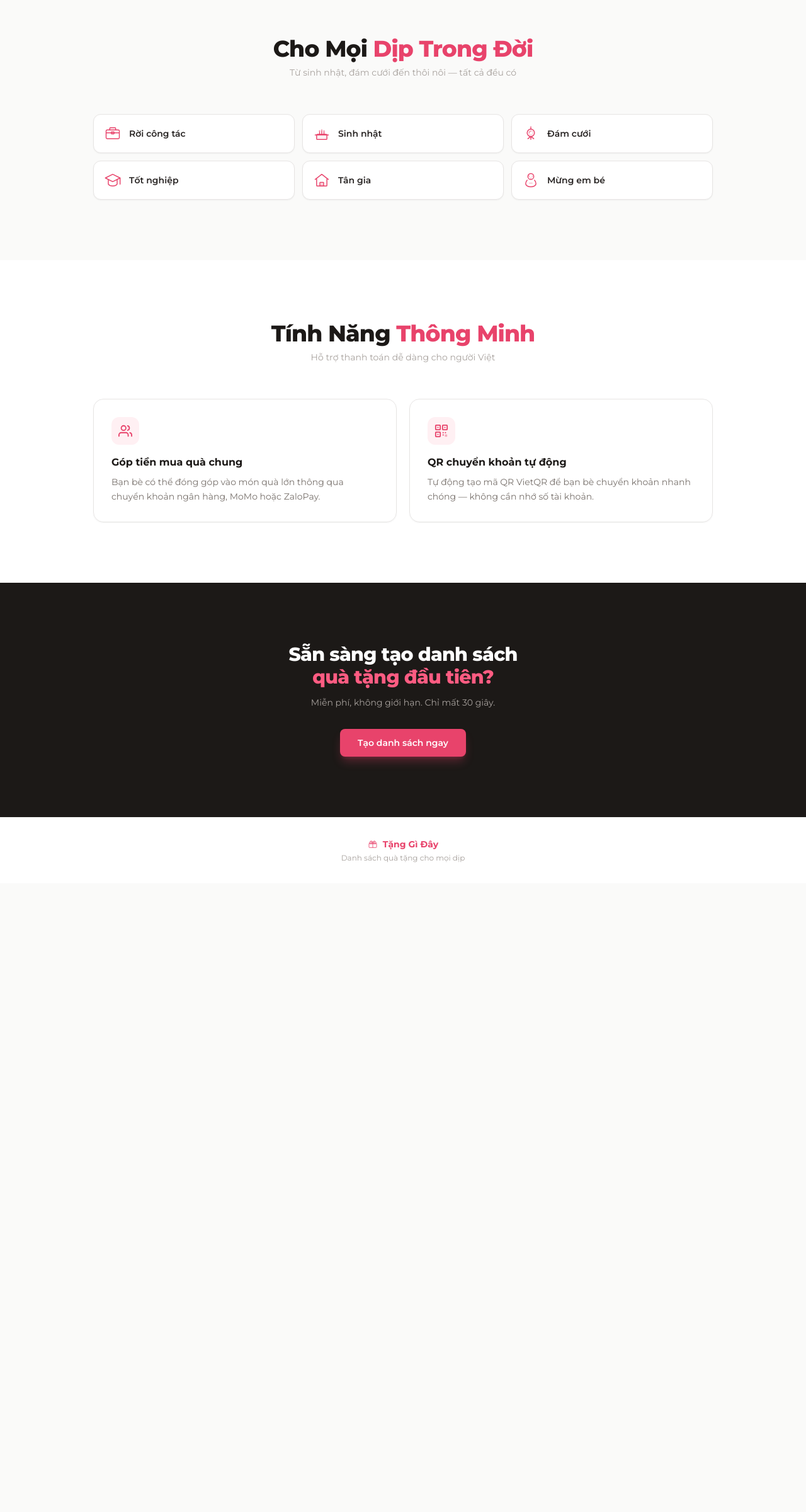
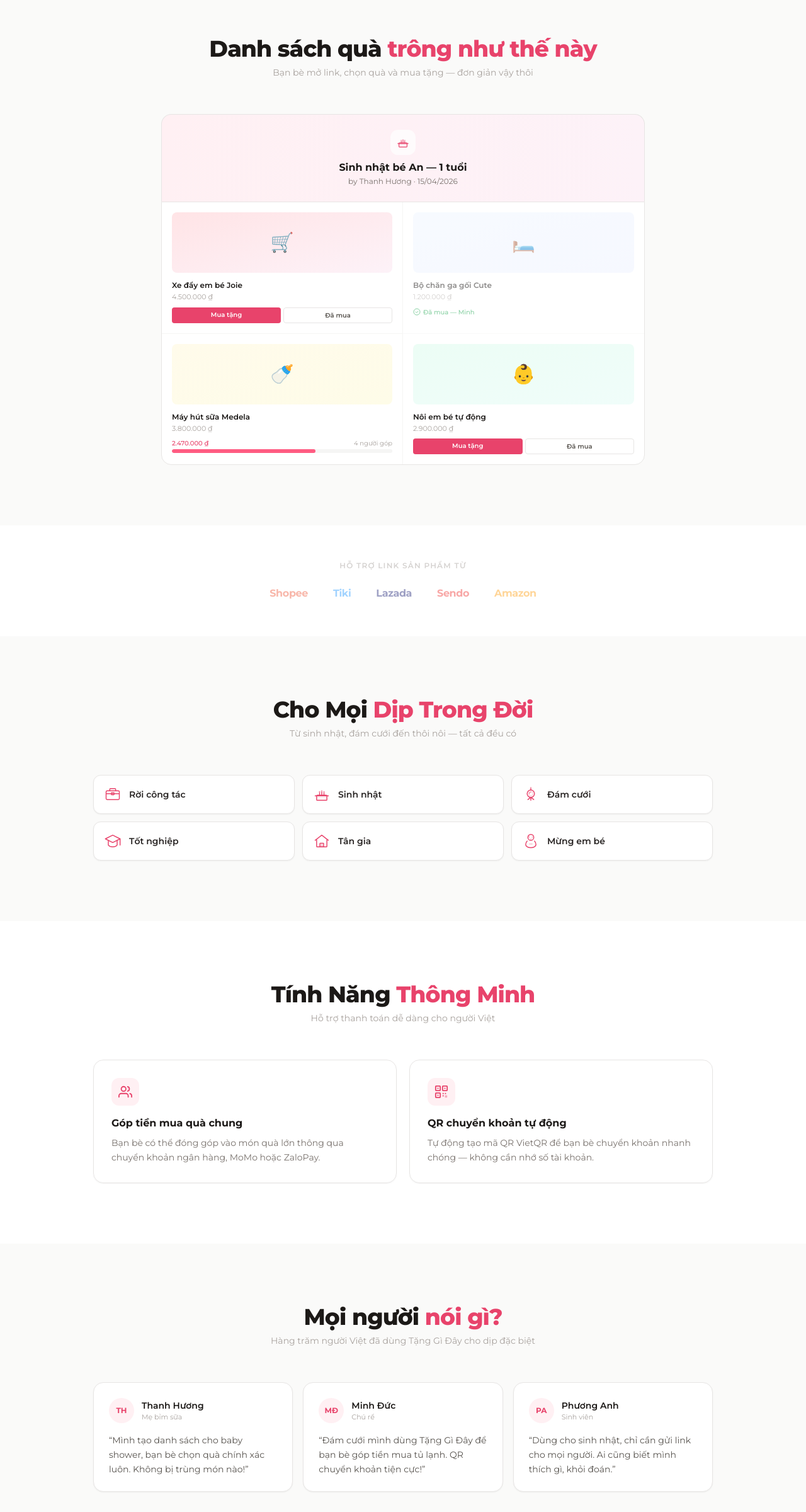
Before and after one commit to JessieHuongTran/quatang, a Next.js app: page / in a window 1280 px wide. Shown: the part 1106-3506 px from the top of the page at 63% size. Before the commit the page ends 2508 px from the top, so only its background shows below. Built offline with nearby package versions, Linux system fonts and the light colour scheme; no server answers.

Commit message:
Add mock registry preview, testimonials, and ecommerce logos to landing page

```diff
--- a/src/app/page.tsx
+++ b/src/app/page.tsx
@@ -5,6 +5,7 @@ import Link from 'next/link'
 import { useTranslations } from 'next-intl'
 import { OCCASION_TYPES } from '@/lib/constants'
 import { OCCASION_ICONS, IconGift, IconUsers, IconQR } from '@/components/Icons'
+import { MockRegistryPreview, TESTIMONIALS, EcommerceLogos } from '@/components/MockRegistry'
 import type { RegistryType } from '@/lib/types/database'
 
 // Intersection Observer hook for scroll-triggered animations
@@ -47,8 +48,10 @@ export default function LandingPage() {
   const tCommon = useTranslations('common')
 
   const howRef = useRevealOnScroll()
+  const previewRef = useRevealOnScroll()
   const occasionsRef = useRevealOnScroll()
   const featuresRef = useRevealOnScroll()
+  const testimonialsRef = useRevealOnScroll()
   const ctaRef = useRevealOnScroll()
 
   const occasions: RegistryType[] = ['birthday', 'wedding', 'pregnancy', 'graduation', 'housewarming', 'thoi_noi']
@@ -109,6 +112,34 @@ export default function LandingPage() {
               <p className="text-sm text-neutral-500 leading-relaxed">{step.desc}</p>
             </div>
           ))}
+        </div>
+      </section>
+
+      {/* Mock Registry Preview */}
+      <section ref={previewRef} className="bg-neutral-50 py-16 md:py-24">
+        <div className="max-w-5xl mx-auto px-5">
+          <div className="reveal">
+            <h2 className="text-2xl sm:text-3xl md:text-4xl font-extrabold text-center text-neutral-900 mb-2 tracking-tight">
+              {t('previewLine1')}{' '}
+              <span className="text-primary-500">{t('previewAccent')}</span>
+            </h2>
+            <p className="text-center text-neutral-400 mb-10 md:mb-14 text-sm">
+              {t('previewSubtitle')}
+            </p>
+          </div>
+          <div className="reveal reveal-delay-2">
+            <MockRegistryPreview />
+          </div>
+        </div>
+      </section>
+
+      {/* Supported ecommerce */}
+      <section className="py-10 md:py-14 bg-white">
+        <div className="max-w-4xl mx-auto px-5">
+          <p className="text-center text-xs font-semibold text-neutral-300 uppercase tracking-widest mb-6">
+            {t('ecommerce')}
+          </p>
+          <EcommerceLogos />
         </div>
       </section>
 
@@ -185,6 +216,41 @@ export default function LandingPage() {
         </div>
       </section>
 
+      {/* Testimonials */}
+      <section ref={testimonialsRef} className="bg-neutral-50 py-16 md:py-24">
+        <div className="max-w-5xl mx-auto px-5">
+          <div className="reveal">
+            <h2 className="text-2xl sm:text-3xl md:text-4xl font-extrabold text-center text-neutral-900 mb-2 tracking-tight">
+              {t('testimonialsLine1')}{' '}
+              <span className="text-primary-500">{t('testimonialsAccent')}</span>
+            </h2>
+            <p className="text-center text-neutral-400 mb-10 md:mb-14 text-sm">
+              {t('testimonialsSubtitle')}
+            </p>
+          </div>
+
+          <div className="grid md:grid-cols-3 gap-4">
+            {TESTIMONIALS.map((t, i) => (
+              <div
+                key={i}
+                className={`reveal reveal-delay-${i + 1} card-hover bg-white border border-neutral-200 rounded-2xl p-6 shadow-sm`}
+              >
+                <div className="flex items-center gap-3 mb-4">
+                  <div className="w-10 h-10 rounded-full bg-primary-50 text-primary-500 flex items-center justify-center text-xs font-bold">
+                    {t.avatar}
+                  </div>
+                  <div>
+                    <div className="text-sm font-semibold text-neutral-900">{t.name}</div>
+                    <div className="text-[11px] text-neutral-400">{t.role}</div>
+                  </div>
+                </div>
+                <p className="text-sm text-neutral-600 leading-relaxed">&ldquo;{t.text}&rdquo;</p>
+              </div>
+            ))}
+          </div>
+        </div>
+      </section>
+
       {/* CTA banner */}
       <section ref={ctaRef} className="bg-neutral-900 py-16 md:py-24">
         <div className="reveal max-w-2xl mx-auto px-5 text-center">
--- /dev/null
+++ b/src/components/MockRegistry.tsx
@@ -0,0 +1,152 @@
+'use client'
+
+import { IconBirthday, IconCheck } from './Icons'
+
+// Mock registry preview — looks like a real registry page
+export function MockRegistryPreview() {
+  const items = [
+    {
+      name: 'Xe đẩy em bé Joie',
+      price: '4.500.000 ₫',
+      image: '🛒',
+      gradient: 'from-rose-100 to-pink-50',
+      claimed: false,
+      isGroup: false,
+    },
+    {
+      name: 'Bộ chăn ga gối Cute',
+      price: '1.200.000 ₫',
+      image: '🛏️',
+      gradient: 'from-blue-50 to-indigo-50',
+      claimed: true,
+      claimedBy: 'Minh',
+      isGroup: false,
+    },
+    {
+      name: 'Máy hút sữa Medela',
+      price: '3.800.000 ₫',
+      image: '🍼',
+      gradient: 'from-amber-50 to-yellow-50',
+      claimed: false,
+      isGroup: true,
+      progress: 65,
+      funded: '2.470.000 ₫',
+      contributors: 4,
+    },
+    {
+      name: 'Nôi em bé tự động',
+      price: '2.900.000 ₫',
+      image: '👶',
+      gradient: 'from-emerald-50 to-teal-50',
+      claimed: false,
+      isGroup: false,
+    },
+  ]
+
+  return (
+    <div className="max-w-3xl mx-auto">
+      {/* Registry header mock */}
+      <div className="bg-gradient-to-r from-primary-50 to-pink-50 rounded-t-2xl p-6 text-center border border-neutral-200 border-b-0">
+        <div className="inline-flex items-center justify-center w-10 h-10 rounded-xl bg-white/70 text-primary-500 mb-2">
+          <IconBirthday size={22} />
+        </div>
+        <h3 className="text-base font-bold text-neutral-900">Sinh nhật bé An — 1 tuổi</h3>
+        <p className="text-xs text-neutral-500 mt-0.5">by Thanh Hương · 15/04/2026</p>
+      </div>
+
+      {/* Items grid mock */}
+      <div className="grid grid-cols-2 gap-0 border border-neutral-200 rounded-b-2xl overflow-hidden bg-white">
+        {items.map((item, i) => (
+          <div
+            key={i}
+            className={`p-4 ${i < 2 ? 'border-b border-neutral-100' : ''} ${i % 2 === 0 ? 'border-r border-neutral-100' : ''} ${item.claimed ? 'opacity-50' : ''}`}
+          >
+            {/* Image placeholder */}
+            <div className={`h-24 rounded-lg bg-gradient-to-br ${item.gradient} flex items-center justify-center text-3xl mb-3`}>
+              {item.image}
+            </div>
+
+            <h4 className="text-xs font-semibold text-neutral-900 mb-0.5 truncate">{item.name}</h4>
+            <p className="text-[11px] text-neutral-400 mb-2">{item.price}</p>
+
+            {item.claimed ? (
+              <div className="flex items-center gap-1 text-[10px] text-green-600 font-medium">
+                <IconCheck size={12} />
+                Đã mua — {item.claimedBy}
+              </div>
+            ) : item.isGroup ? (
+              <div>
+                <div className="flex justify-between text-[10px] mb-0.5">
+                  <span className="text-primary-500 font-medium">{item.funded}</span>
+                  <span className="text-neutral-400">{item.contributors} người góp</span>
+                </div>
+                <div className="h-1.5 bg-neutral-100 rounded-full overflow-hidden">
+                  <div
+                    className="h-full bg-primary-400 rounded-full"
+                    style={{ width: `${item.progress}%` }}
+                  />
+                </div>
+              </div>
+            ) : (
+              <div className="grid grid-cols-2 gap-1">
+                <div className="text-[10px] font-semibold text-white bg-primary-500 rounded py-1 text-center">
+                  Mua tặng
+                </div>
+                <div className="text-[10px] font-semibold text-neutral-600 border border-neutral-200 rounded py-1 text-center">
+                  Đã mua
+                </div>
+              </div>
+            )}
+          </div>
+        ))}
+      </div>
+    </div>
+  )
+}
+
+// Testimonials data
+export const TESTIMONIALS = [
+  {
+    name: 'Thanh Hương',
+    role: 'Mẹ bỉm sữa',
+    text: 'Mình tạo danh sách cho baby shower, bạn bè chọn quà chính xác luôn. Không bị trùng món nào!',
+    avatar: 'TH',
+  },
+  {
+    name: 'Minh Đức',
+    role: 'Chú rể',
+    text: 'Đám cưới mình dùng Tặng Gì Đây để bạn bè góp tiền mua tủ lạnh. QR chuyển khoản tiện cực!',
+    avatar: 'MĐ',
+  },
+  {
+    name: 'Phương Anh',
+    role: 'Sinh viên',
+    text: 'Dùng cho sinh nhật, chỉ cần gửi link cho mọi người. Ai cũng biết mình thích gì, khỏi đoán.',
+    avatar: 'PA',
+  },
+]
+
+// Ecommerce logos as clean SVG text badges
+export function EcommerceLogos() {
+  const logos = [
+    { name: 'Shopee', color: '#EE4D2D' },
+    { name: 'Tiki', color: '#1A94FF' },
+    { name: 'Lazada', color: '#0F146D' },
+    { name: 'Sendo', color: '#EE2624' },
+    { name: 'Amazon', color: '#FF9900' },
+  ]
+
+  return (
+    <div className="flex flex-wrap items-center justify-center gap-6 md:gap-10">
+      {logos.map((logo) => (
+        <span
+          key={logo.name}
+          className="text-sm md:text-base font-bold tracking-tight opacity-40 hover:opacity-70 transition-opacity"
+          style={{ color: logo.color }}
+        >
+          {logo.name}
+        </span>
+      ))}
+    </div>
+  )
+}
--- a/src/i18n/messages/en.json
+++ b/src/i18n/messages/en.json
@@ -47,6 +47,13 @@
     "groupGiftsDesc": "Friends can contribute toward a big gift via bank transfer, MoMo, or ZaloPay.",
     "vietqr": "Auto QR bank transfers",
     "vietqrDesc": "Auto-generated VietQR codes for fast bank transfers — no account numbers to remember.",
+    "previewLine1": "Here's what a registry",
+    "previewAccent": "looks like",
+    "previewSubtitle": "Friends open your link, pick a gift, and buy it — that simple",
+    "ecommerce": "Supports product links from",
+    "testimonialsLine1": "What people",
+    "testimonialsAccent": "are saying",
+    "testimonialsSubtitle": "Hundreds of Vietnamese have used Tặng Gì Đây for their special occasions",
     "ctaBottomLine1": "Ready to create your first",
     "ctaBottomAccent": "gift registry?",
     "ctaBottomSubtitle": "Free, unlimited. Takes only 30 seconds."
--- a/src/i18n/messages/vi.json
+++ b/src/i18n/messages/vi.json
@@ -47,6 +47,13 @@
     "groupGiftsDesc": "Bạn bè có thể đóng góp vào món quà lớn thông qua chuyển khoản ngân hàng, MoMo hoặc ZaloPay.",
     "vietqr": "QR chuyển khoản tự động",
     "vietqrDesc": "Tự động tạo mã QR VietQR để bạn bè chuyển khoản nhanh chóng — không cần nhớ số tài khoản.",
+    "previewLine1": "Danh sách quà",
+    "previewAccent": "trông như thế này",
+    "previewSubtitle": "Bạn bè mở link, chọn quà và mua tặng — đơn giản vậy thôi",
+    "ecommerce": "Hỗ trợ link sản phẩm từ",
+    "testimonialsLine1": "Mọi người",
+    "testimonialsAccent": "nói gì?",
+    "testimonialsSubtitle": "Hàng trăm người Việt đã dùng Tặng Gì Đây cho dịp đặc biệt",
     "ctaBottomLine1": "Sẵn sàng tạo danh sách",
     "ctaBottomAccent": "quà tặng đầu tiên?",
     "ctaBottomSubtitle": "Miễn phí, không giới hạn. Chỉ mất 30 giây."
```
